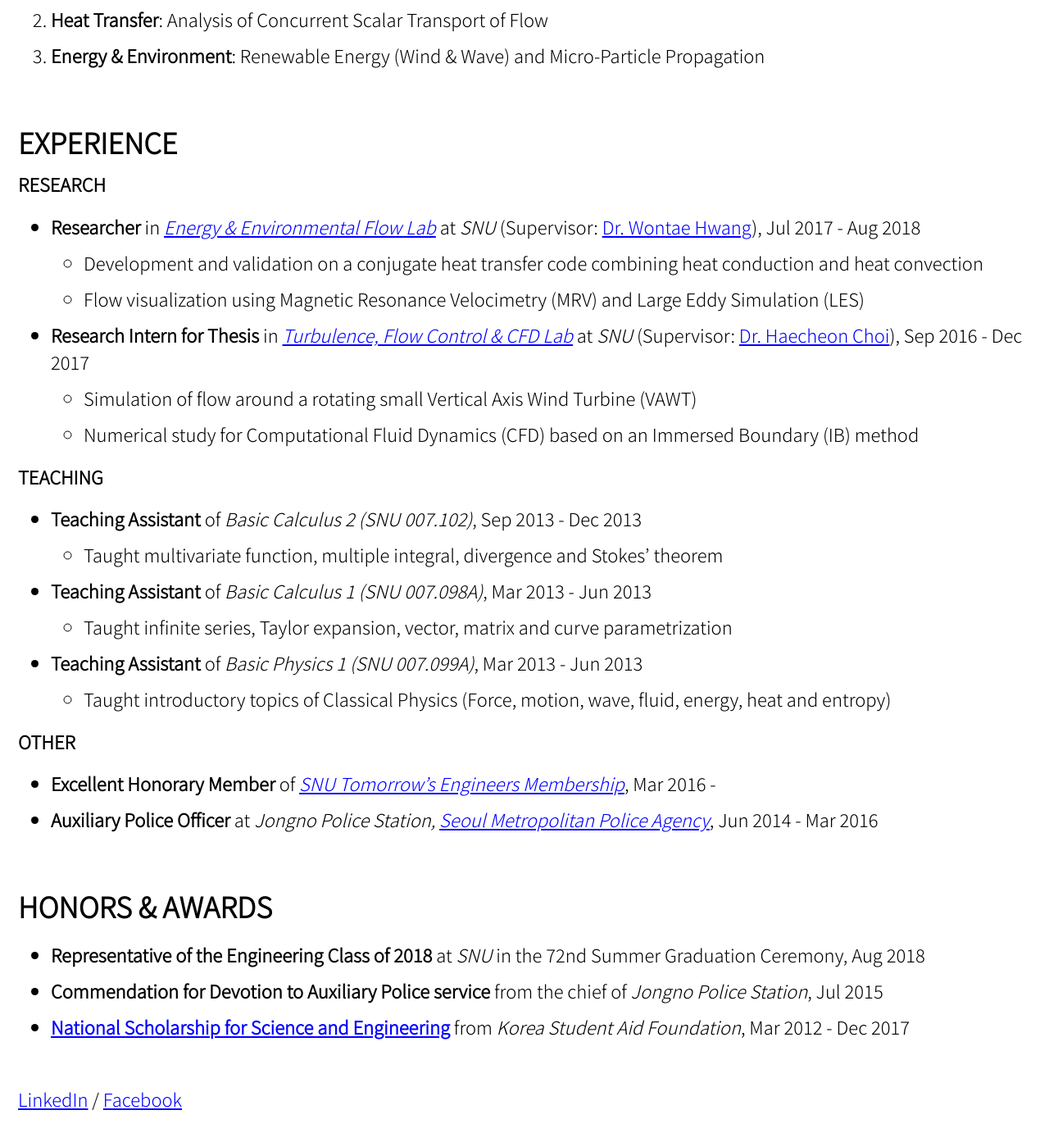
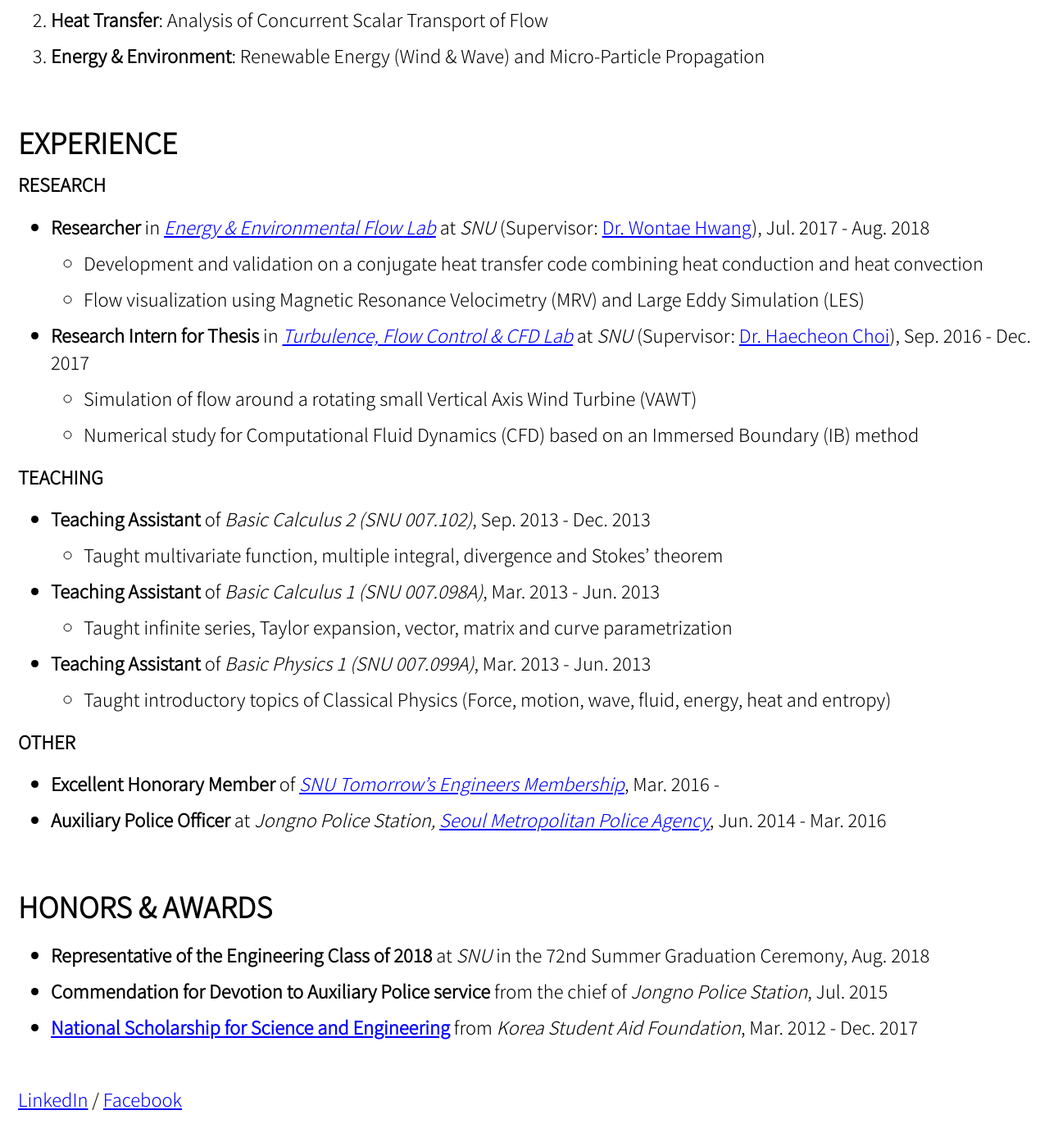
Before and after one commit to jun9303/jun9303.github.io, a Jekyll site: the page built from _pages/about.md, in a window 1280 px wide and 1400 px high, scrolled down 1293 px. Shown: the top 1393 px of the window at 82% size. Built offline with Jekyll 4.4.1, drawn with Linux system fonts in a browser that asks for light colours; cached includes are drawn as plain includes; nearby versions of some CDN libraries; some of the changed text lies outside the part shown.

Commit message:
Signed-off-by: SJ <jun9303@gmail.com>

```diff
--- a/_pages/about.md
+++ b/_pages/about.md
@@ -44,35 +44,35 @@ feature_row:
 
 ### RESEARCH
 
-- **Researcher** in *[Energy & Environmental Flow Lab](http://eeflow.snu.ac.kr)* at *SNU* (Supervisor: [Dr. Wontae Hwang](http://me.snu.ac.kr/eng/01_intro/faculty_view.asp?pid=137)), Jul 2017 - Aug 2018
+- **Researcher** in *[Energy & Environmental Flow Lab](http://eeflow.snu.ac.kr)* at *SNU* (Supervisor: [Dr. Wontae Hwang](http://me.snu.ac.kr/eng/01_intro/faculty_view.asp?pid=137)), Jul. 2017 - Aug. 2018
   + Development and validation on a conjugate heat transfer code combining heat conduction and heat convection
   + Flow visualization using Magnetic Resonance Velocimetry (MRV) and Large Eddy Simulation (LES)
 
-- **Research Intern for Thesis** in *[Turbulence, Flow Control & CFD Lab](http://tfc.snu.ac.kr)* at *SNU* (Supervisor: [Dr. Haecheon Choi](http://me.snu.ac.kr/eng/01_intro/faculty_view.asp?pid=39)), Sep 2016 - Dec 2017
+- **Research Intern for Thesis** in *[Turbulence, Flow Control & CFD Lab](http://tfc.snu.ac.kr)* at *SNU* (Supervisor: [Dr. Haecheon Choi](http://me.snu.ac.kr/eng/01_intro/faculty_view.asp?pid=39)), Sep. 2016 - Dec. 2017
   + Simulation of flow around a rotating small Vertical Axis Wind Turbine (VAWT)
   + Numerical study for Computational Fluid Dynamics (CFD) based on an Immersed Boundary (IB) method
 
 ### TEACHING
 
-- **Teaching Assistant** of *Basic Calculus 2 (SNU 007.102)*, Sep 2013 - Dec 2013
+- **Teaching Assistant** of *Basic Calculus 2 (SNU 007.102)*, Sep. 2013 - Dec. 2013
   + Taught multivariate function, multiple integral, divergence and Stokes' theorem
 
-- **Teaching Assistant** of *Basic Calculus 1 (SNU 007.098A)*, Mar 2013 - Jun 2013
+- **Teaching Assistant** of *Basic Calculus 1 (SNU 007.098A)*, Mar. 2013 - Jun. 2013
   + Taught infinite series, Taylor expansion, vector, matrix and curve parametrization
 
-- **Teaching Assistant** of *Basic Physics 1 (SNU 007.099A)*, Mar 2013 - Jun 2013
+- **Teaching Assistant** of *Basic Physics 1 (SNU 007.099A)*, Mar. 2013 - Jun. 2013
   + Taught introductory topics of Classical Physics (Force, motion, wave, fluid, energy, heat and entropy)
 
 ### OTHER
 
-- **Excellent Honorary Member** of *[SNU Tomorrow's Engineers Membership](https://honor.snu.ac.kr)*, Mar 2016 -
-- **Auxiliary Police Officer** at *Jongno Police Station, [Seoul Metropolitan Police Agency](https://www.smpa.go.kr/home/homeIndexEng.do?menuCode=eng)*, Jun 2014 - Mar 2016
+- **Excellent Honorary Member** of *[SNU Tomorrow's Engineers Membership](https://honor.snu.ac.kr)*, Mar. 2016 -
+- **Auxiliary Police Officer** at *Jongno Police Station, [Seoul Metropolitan Police Agency](https://www.smpa.go.kr/home/homeIndexEng.do?menuCode=eng)*, Jun. 2014 - Mar. 2016
 
 # HONORS & AWARDS
 
-- **Representative of the Engineering Class of 2018** at *SNU* in the 72nd Summer Graduation Ceremony, Aug 2018
-- **Commendation for Devotion to Auxiliary Police service** from the chief of *Jongno Police Station*, Jul 2015
-- **[National Scholarship for Science and Engineering](http://www.kosaf.go.kr/eng/jsp/aid/aid02_01_01.jsp?ttab1=0)** from *Korea Student Aid Foundation*, Mar 2012 - Dec 2017
+- **Representative of the Engineering Class of 2018** at *SNU* in the 72nd Summer Graduation Ceremony, Aug. 2018
+- **Commendation for Devotion to Auxiliary Police service** from the chief of *Jongno Police Station*, Jul. 2015
+- **[National Scholarship for Science and Engineering](http://www.kosaf.go.kr/eng/jsp/aid/aid02_01_01.jsp?ttab1=0)** from *Korea Student Aid Foundation*, Mar. 2012 - Dec. 2017
 
 <br>
 [LinkedIn](https://www.linkedin.com/in/sangjoonlee93) / [Facebook](https://www.facebook.com/jun9303)
```
Also changed, not shown: other parts of _pages/about.md (+3 -3 lines).
